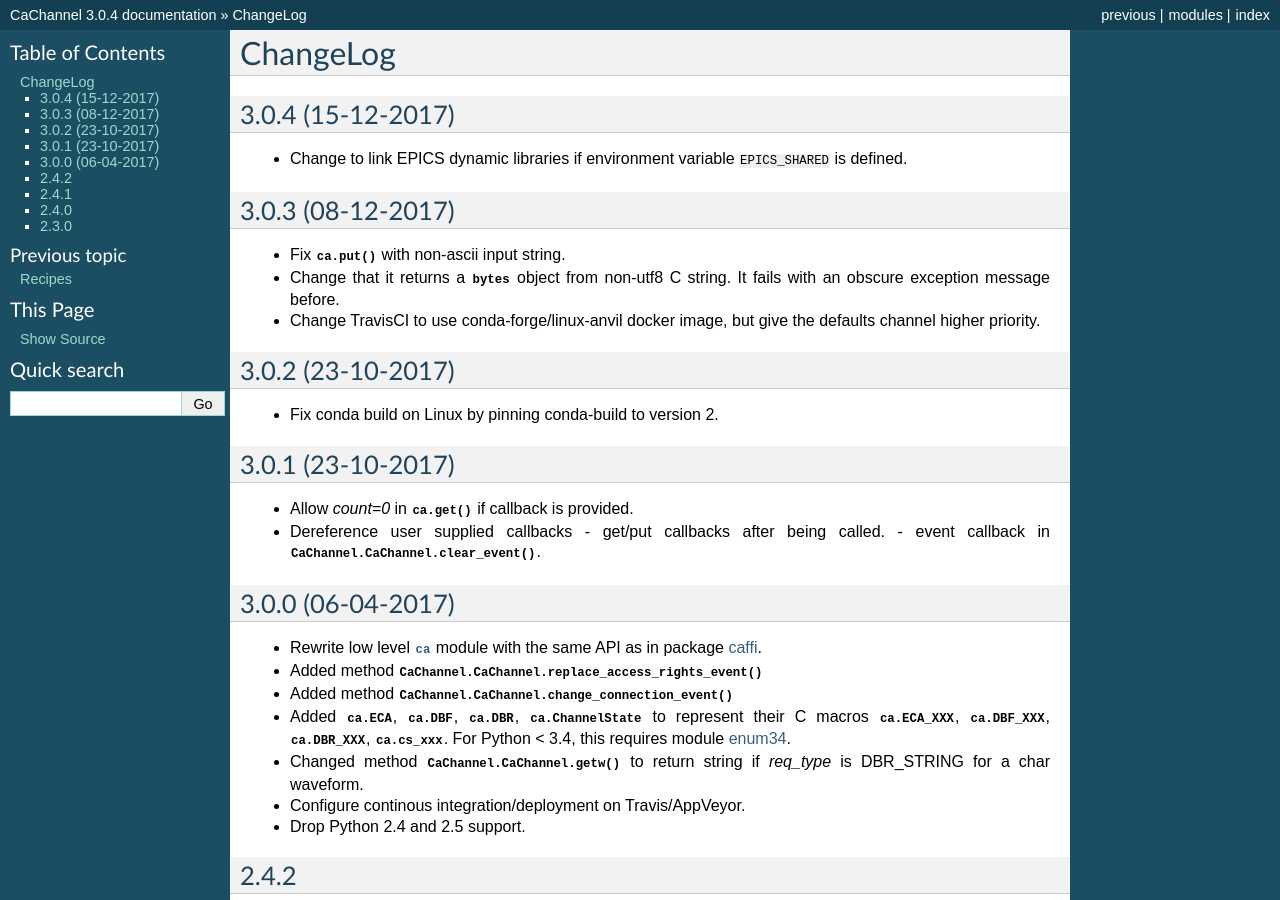
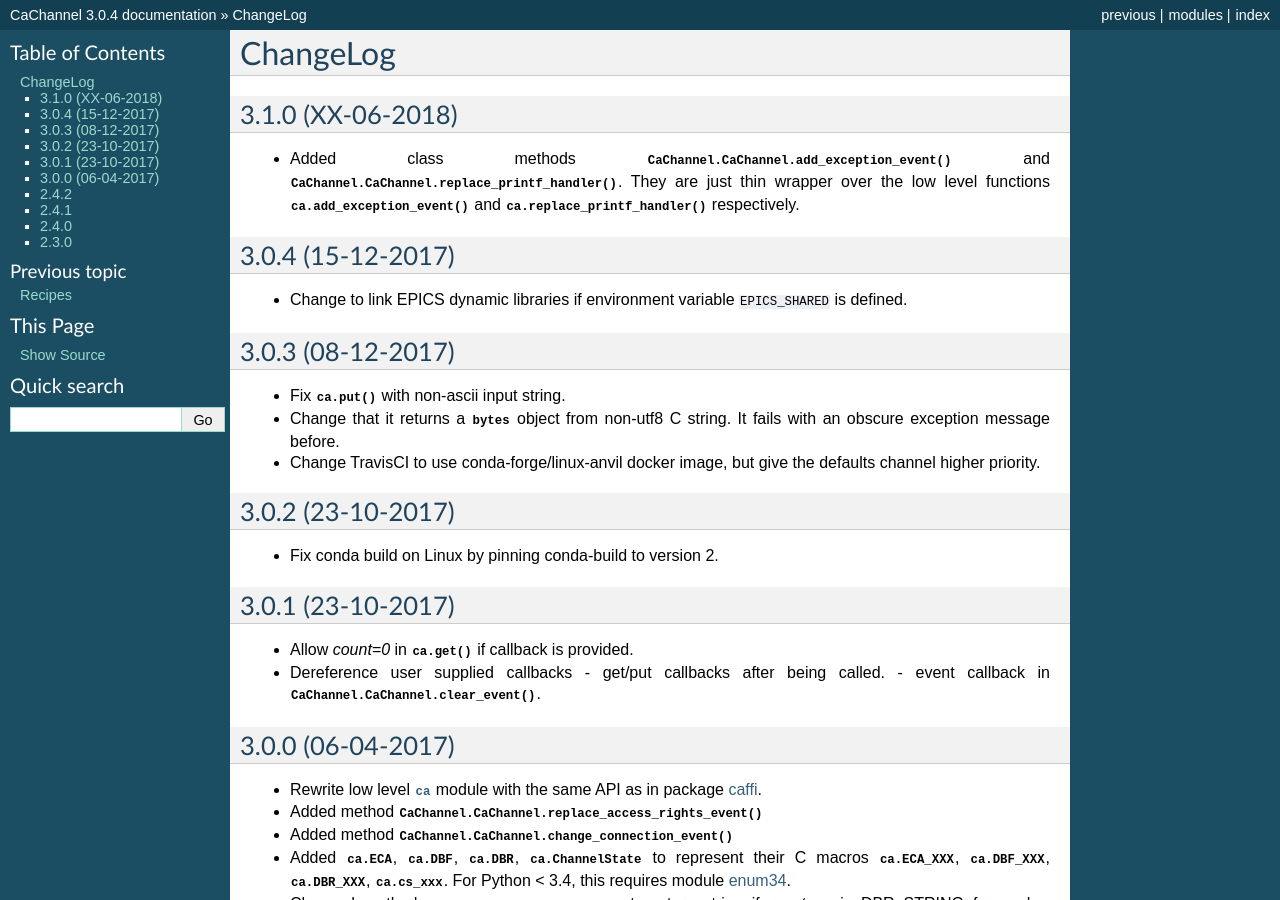
Before and after one commit to CaChannel/CaChannel, a Sphinx documentation site: the page built from docs/source/changes.rst, in a window 1280 px wide and 900 px high. Built offline with Sphinx 7.4.7, drawn with Linux system fonts in a browser that asks for light colours.

Commit message:
mark methods addition for new release

```diff
--- a/docs/source/changes.rst
+++ b/docs/source/changes.rst
@@ -1,5 +1,11 @@
 ChangeLog
 =========
+
+3.1.0 (XX-06-2018)
+------------------
+
+- Added class methods :py:meth:`CaChannel.CaChannel.add_exception_event` and :py:meth:`CaChannel.CaChannel.replace_printf_handler`.
+  They are just thin wrapper over the low level functions :py:meth:`ca.add_exception_event` and :py:meth:`ca.replace_printf_handler` respectively.
 
 3.0.4 (15-12-2017)
 ------------------
```
Also changed, not shown: 1 other file.
